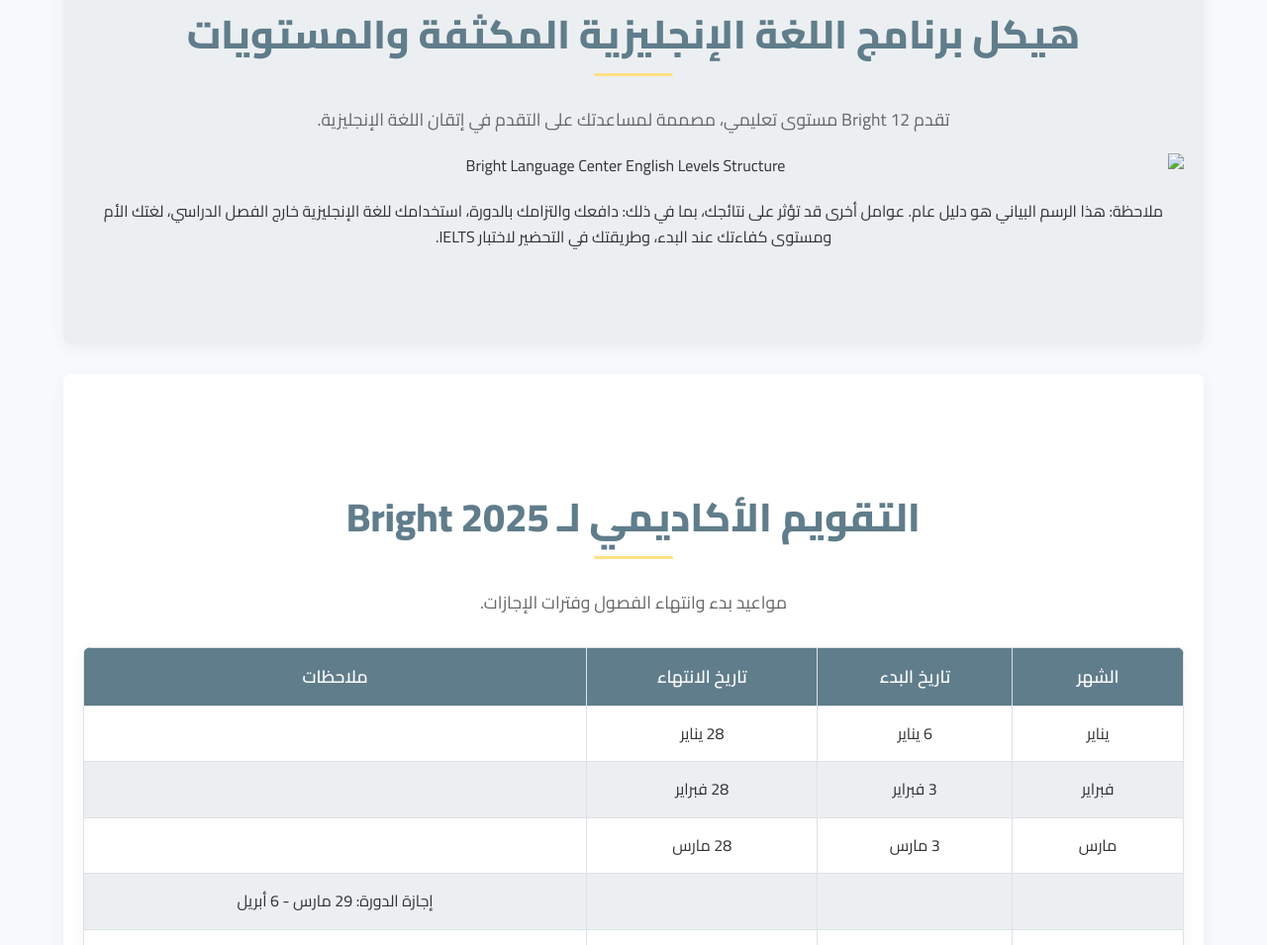
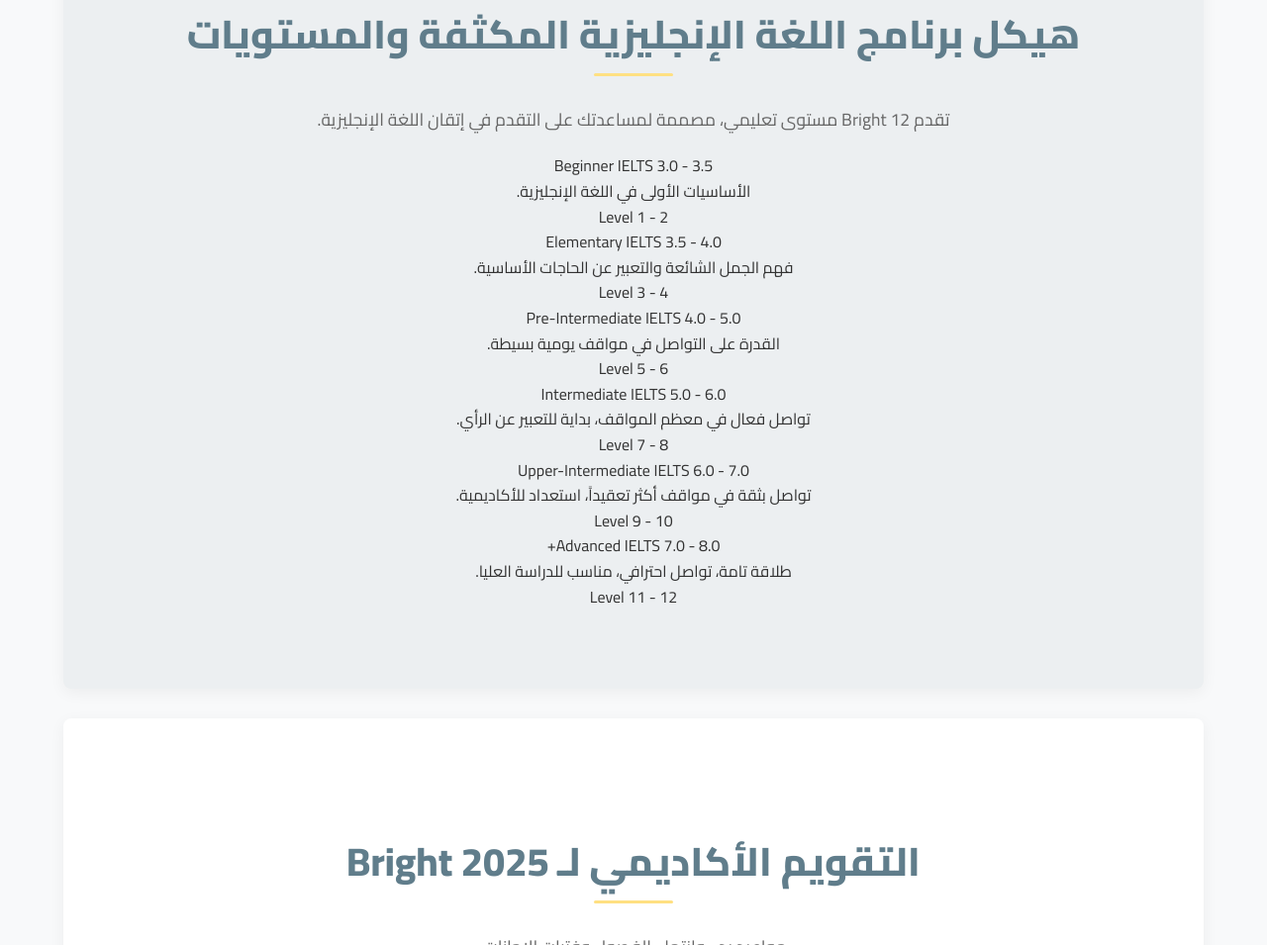
Before and after one commit to Ar-f2/AFAQ, a plain HTML site: page bright.html in a window 1280 px wide. Shown: the part 2989-3944 px from the top of the page at 99% size. Drawn offline with Linux system fonts and the light colour scheme.

Commit message:
Add files via upload

```diff
--- a/bright.html
+++ b/bright.html
@@ -599,10 +599,64 @@
                 <h2>هيكل برنامج اللغة الإنجليزية المكثفة والمستويات</h2>
                 <p class="text-center" style="font-size: 1.1em; margin-bottom: 20px; color: #666;">
                     تقدم Bright 12 مستوى تعليمي، مصممة لمساعدتك على التقدم في إتقان اللغة الإنجليزية.</p>
-                <img src="images/bright-levels.png" alt="Bright Language Center English Levels Structure" style="max-width: 100%; height: auto; display: block; margin: 0 auto;">
-                <p class="note" style="text-align: center; margin-top: 20px;">
-                    ملاحظة: هذا الرسم البياني هو دليل عام. عوامل أخرى قد تؤثر على نتائجك، بما في ذلك: دافعك والتزامك بالدورة، استخدامك للغة الإنجليزية خارج الفصل الدراسي، لغتك الأم ومستوى كفاءتك عند البدء، وطريقتك في التحضير لاختبار IELTS.
-                </p>
+                        <div class="levels-diagram-container">
+                    <div class="level-group level-beginner">
+                        <div class="level-header">
+                            <span class="level-name">Beginner</span>
+                            <span class="level-ielts">IELTS 3.0 - 3.5</span>
+                        </div>
+                        <div class="level-bar" style="width: 20%;"></div>
+                        <div class="level-description">الأساسيات الأولى في اللغة الإنجليزية.</div>
+                        <div class="level-indicator">Level 1 - 2</div>
+                    </div>
+                    <div class="level-group level-elementary">
+                        <div class="level-header">
+                            <span class="level-name">Elementary</span>
+                            <span class="level-ielts">IELTS 3.5 - 4.0</span>
+                        </div>
+                        <div class="level-bar" style="width: 35%;"></div>
+                        <div class="level-description">فهم الجمل الشائعة والتعبير عن الحاجات الأساسية.</div>
+                        <div class="level-indicator">Level 3 - 4</div>
+                    </div>
+                    <div class="level-group level-pre-intermediate">
+                        <div class="level-header">
+                            <span class="level-name">Pre-Intermediate</span>
+                            <span class="level-ielts">IELTS 4.0 - 5.0</span>
+                        </div>
+                        <div class="level-bar" style="width: 50%;"></div>
+                        <div class="level-description">القدرة على التواصل في مواقف يومية بسيطة.</div>
+                        <div class="level-indicator">Level 5 - 6</div>
+                    </div>
+                    <div class="level-group level-intermediate">
+                        <div class="level-header">
+                            <span class="level-name">Intermediate</span>
+                            <span class="level-ielts">IELTS 5.0 - 6.0</span>
+                        </div>
+                        <div class="level-bar" style="width: 65%;"></div>
+                        <div class="level-description">تواصل فعال في معظم المواقف، بداية للتعبير عن الرأي.</div>
+                        <div class="level-indicator">Level 7 - 8</div>
+                    </div>
+                    <div class="level-group level-upper-intermediate">
+                        <div class="level-header">
+                            <span class="level-name">Upper-Intermediate</span>
+                            <span class="level-ielts">IELTS 6.0 - 7.0</span>
+                        </div>
+                        <div class="level-bar" style="width: 80%;"></div>
+                        <div class="level-description">تواصل بثقة في مواقف أكثر تعقيداً، استعداد للأكاديمية.</div>
+                        <div class="level-indicator">Level 9 - 10</div>
+                    </div>
+                    <div class="level-group level-advanced">
+                        <div class="level-header">
+                            <span class="level-name">Advanced</span>
+                            <span class="level-ielts">IELTS 7.0 - 8.0+</span>
+                        </div>
+                        <div class="level-bar" style="width: 100%;"></div>
+                        <div class="level-description">طلاقة تامة، تواصل احترافي، مناسب للدراسة العليا.</div>
+                        <div class="level-indicator">Level 11 - 12</div>
+                    </div>
+                </div>
+
+
             </div>
         </section>
 
```
